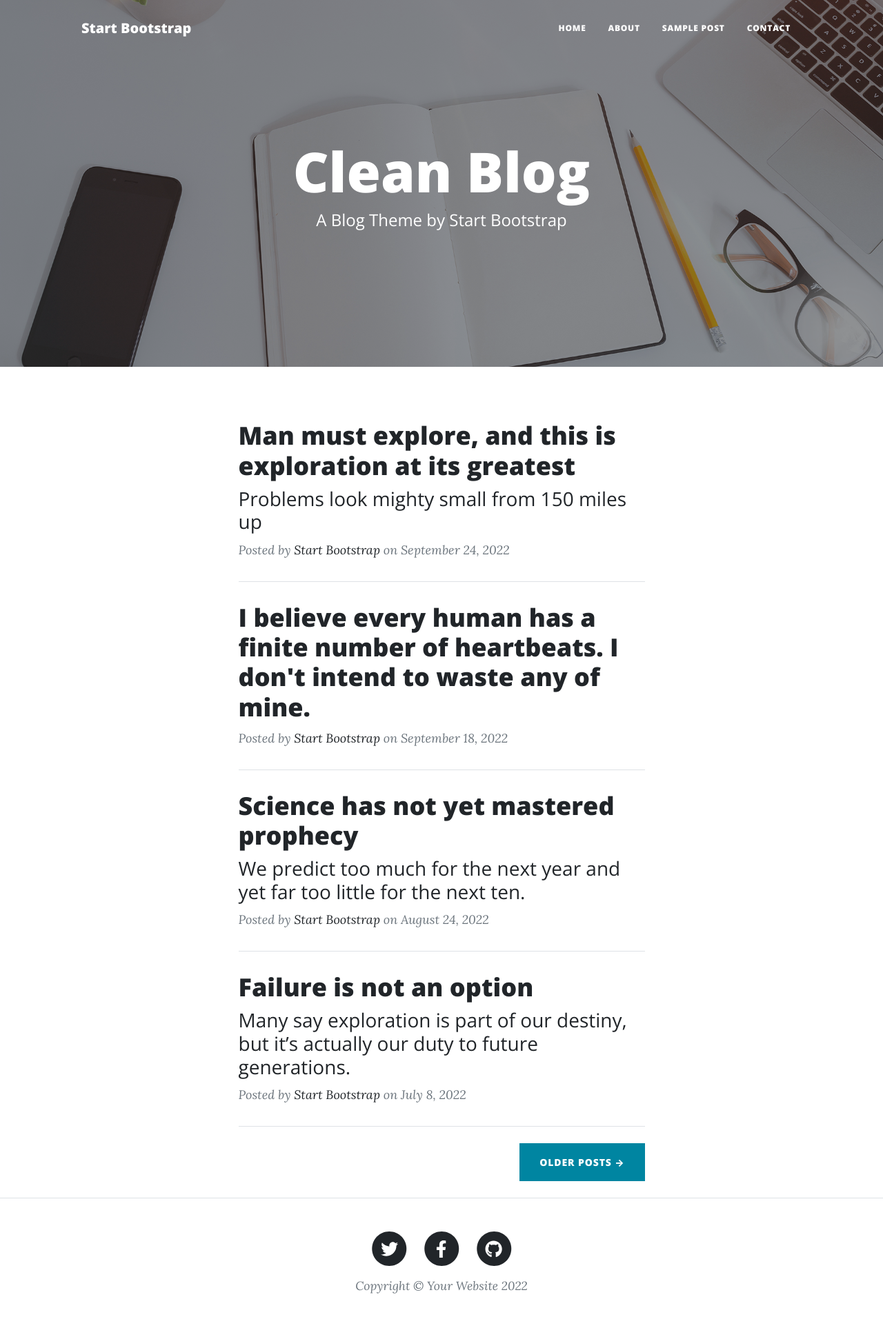
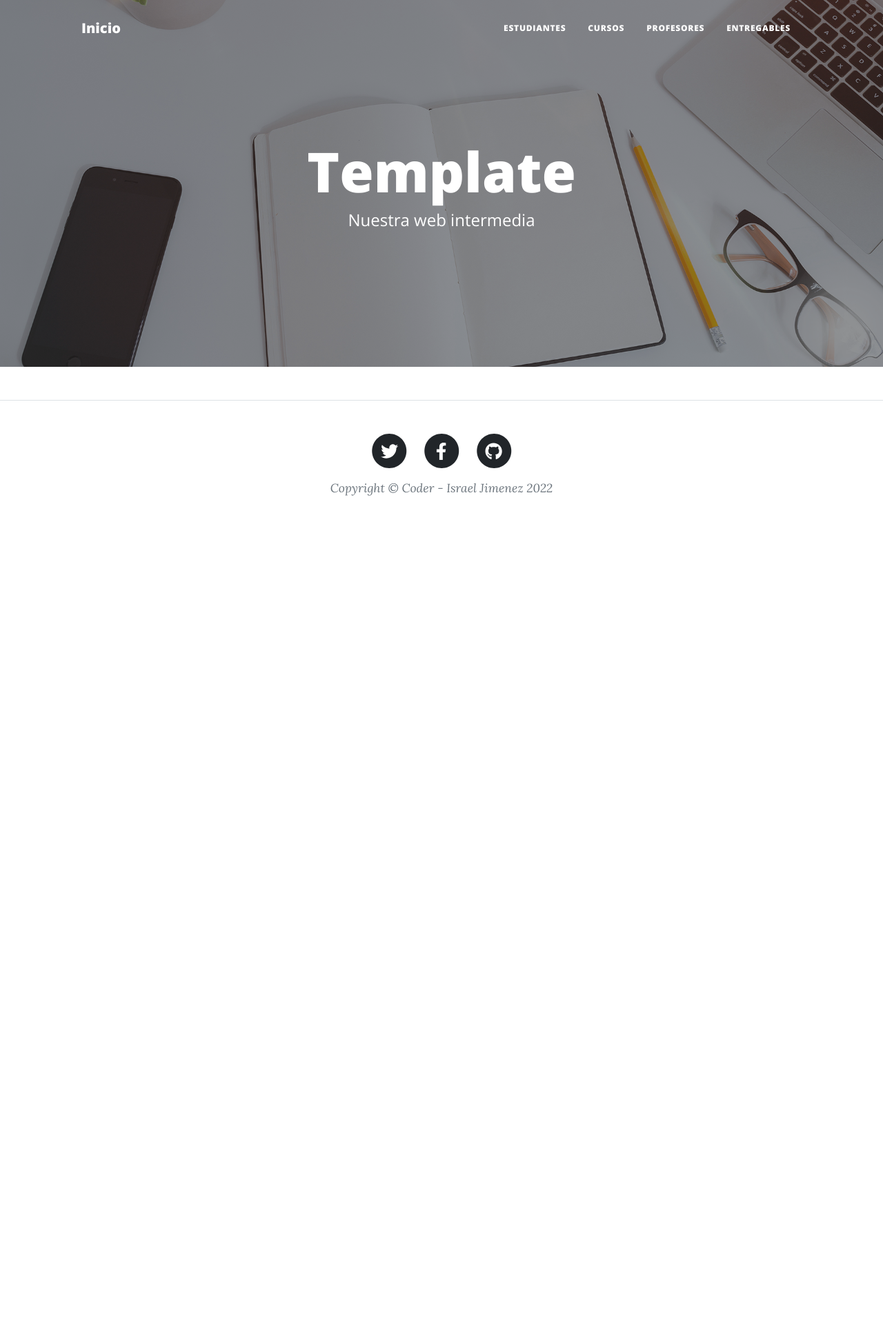
Before and after one commit to israeljimenez3108/proyectocoder, a Django app: template proyectocoder/appcoder/templates/appcoder/index.html in a window 1280 px wide. Shown: the whole page at 69% size. After the commit the page ends 719 px from the top, so only its background shows below. Run offline with Django 4.2, Linux system fonts and the light colour scheme; the template is opened without the code that fills it, so the values that code supplies are empty; some libraries are stand-ins or nearby versions.

Commit message:
FIX -- Depuracion de template

```diff
--- a/proyectocoder/appcoder/templates/appcoder/index.html
+++ b/proyectocoder/appcoder/templates/appcoder/index.html
@@ -1,11 +1,12 @@
 <!DOCTYPE html>
 <html lang="en">
     <head>
+        {% load static %}
         <meta charset="utf-8" />
         <meta name="viewport" content="width=device-width, initial-scale=1, shrink-to-fit=no" />
         <meta name="description" content="" />
         <meta name="author" content="" />
-        <title>Clean Blog - Start Bootstrap Theme</title>
+        <title>Proyecto Coder</title>
         <link rel="icon" type="image/x-icon" href="assets/favicon.ico" />
         <!-- Font Awesome icons (free version)-->
         <script src="https://use.fontawesome.com/releases/v6.1.0/js/all.js" crossorigin="anonymous"></script>
@@ -13,102 +14,42 @@
         <link href="https://fonts.googleapis.com/css?family=Lora:400,700,400italic,700italic" rel="stylesheet" type="text/css" />
         <link href="https://fonts.googleapis.com/css?family=Open+Sans:300italic,400italic,600italic,700italic,800italic,400,300,600,700,800" rel="stylesheet" type="text/css" />
         <!-- Core theme CSS (includes Bootstrap)-->
-        <link href="css/styles.css" rel="stylesheet" />
+        <link href="{% static 'appcoder/css/styles.css' %}" rel="stylesheet" />
     </head>
     <body>
         <!-- Navigation-->
         <nav class="navbar navbar-expand-lg navbar-light" id="mainNav">
             <div class="container px-4 px-lg-5">
-                <a class="navbar-brand" href="index.html">Start Bootstrap</a>
+                <a class="navbar-brand" href="index.html">Inicio</a>
                 <button class="navbar-toggler" type="button" data-bs-toggle="collapse" data-bs-target="#navbarResponsive" aria-controls="navbarResponsive" aria-expanded="false" aria-label="Toggle navigation">
                     Menu
                     <i class="fas fa-bars"></i>
                 </button>
                 <div class="collapse navbar-collapse" id="navbarResponsive">
                     <ul class="navbar-nav ms-auto py-4 py-lg-0">
-                        <li class="nav-item"><a class="nav-link px-lg-3 py-3 py-lg-4" href="index.html">Home</a></li>
-                        <li class="nav-item"><a class="nav-link px-lg-3 py-3 py-lg-4" href="about.html">About</a></li>
-                        <li class="nav-item"><a class="nav-link px-lg-3 py-3 py-lg-4" href="post.html">Sample Post</a></li>
-                        <li class="nav-item"><a class="nav-link px-lg-3 py-3 py-lg-4" href="contact.html">Contact</a></li>
+                        <li class="nav-item"><a class="nav-link px-lg-3 py-3 py-lg-4" href="#">Estudiantes</a></li>
+                        <li class="nav-item"><a class="nav-link px-lg-3 py-3 py-lg-4" href="#">Cursos</a></li>
+                        <li class="nav-item"><a class="nav-link px-lg-3 py-3 py-lg-4" href="#">Profesores</a></li>
+                        <li class="nav-item"><a class="nav-link px-lg-3 py-3 py-lg-4" href="#">Entregables</a></li>
                     </ul>
                 </div>
             </div>
         </nav>
         <!-- Page Header-->
-        <header class="masthead" style="background-image: url('assets/img/home-bg.jpg')">
+        <header class="masthead" style="background-image: url({% static 'appcoder/assets/img/home-bg.jpg' %})">
             <div class="container position-relative px-4 px-lg-5">
                 <div class="row gx-4 gx-lg-5 justify-content-center">
                     <div class="col-md-10 col-lg-8 col-xl-7">
                         <div class="site-heading">
-                            <h1>Clean Blog</h1>
-                            <span class="subheading">A Blog Theme by Start Bootstrap</span>
+                            <h1>Template</h1>
+                            <span class="subheading">Nuestra web intermedia</span>
                         </div>
                     </div>
                 </div>
             </div>
         </header>
         <!-- Main Content-->
-        <div class="container px-4 px-lg-5">
-            <div class="row gx-4 gx-lg-5 justify-content-center">
-                <div class="col-md-10 col-lg-8 col-xl-7">
-                    <!-- Post preview-->
-                    <div class="post-preview">
-                        <a href="post.html">
-                            <h2 class="post-title">Man must explore, and this is exploration at its greatest</h2>
-                            <h3 class="post-subtitle">Problems look mighty small from 150 miles up</h3>
-                        </a>
-                        <p class="post-meta">
-                            Posted by
-                            <a href="#!">Start Bootstrap</a>
-                            on September 24, 2022
-                        </p>
-                    </div>
-                    <!-- Divider-->
-                    <hr class="my-4" />
-                    <!-- Post preview-->
-                    <div class="post-preview">
-                        <a href="post.html"><h2 class="post-title">I believe every human has a finite number of heartbeats. I don't intend to waste any of mine.</h2></a>
-                        <p class="post-meta">
-                            Posted by
-                            <a href="#!">Start Bootstrap</a>
-                            on September 18, 2022
-                        </p>
-                    </div>
-                    <!-- Divider-->
-                    <hr class="my-4" />
-                    <!-- Post preview-->
-                    <div class="post-preview">
-                        <a href="post.html">
-                            <h2 class="post-title">Science has not yet mastered prophecy</h2>
-                            <h3 class="post-subtitle">We predict too much for the next year and yet far too little for the next ten.</h3>
-                        </a>
-                        <p class="post-meta">
-                            Posted by
-                            <a href="#!">Start Bootstrap</a>
-                            on August 24, 2022
-                        </p>
-                    </div>
-                    <!-- Divider-->
-                    <hr class="my-4" />
-                    <!-- Post preview-->
-                    <div class="post-preview">
-                        <a href="post.html">
-                            <h2 class="post-title">Failure is not an option</h2>
-                            <h3 class="post-subtitle">Many say exploration is part of our destiny, but it’s actually our duty to future generations.</h3>
-                        </a>
-                        <p class="post-meta">
-                            Posted by
-                            <a href="#!">Start Bootstrap</a>
-                            on July 8, 2022
-                        </p>
-                    </div>
-                    <!-- Divider-->
-                    <hr class="my-4" />
-                    <!-- Pager-->
-                    <div class="d-flex justify-content-end mb-4"><a class="btn btn-primary text-uppercase" href="#!">Older Posts →</a></div>
-                </div>
-            </div>
-        </div>
+
         <!-- Footer-->
         <footer class="border-top">
             <div class="container px-4 px-lg-5">
@@ -116,7 +57,7 @@
                     <div class="col-md-10 col-lg-8 col-xl-7">
                         <ul class="list-inline text-center">
                             <li class="list-inline-item">
-                                <a href="#!">
+                                <a href="https://twitter.com/dragonsoy">
                                     <span class="fa-stack fa-lg">
                                         <i class="fas fa-circle fa-stack-2x"></i>
                                         <i class="fab fa-twitter fa-stack-1x fa-inverse"></i>
@@ -124,7 +65,7 @@
                                 </a>
                             </li>
                             <li class="list-inline-item">
-                                <a href="#!">
+                                <a href="https://www.facebook.com/israeljimenez.developer/">
                                     <span class="fa-stack fa-lg">
                                         <i class="fas fa-circle fa-stack-2x"></i>
                                         <i class="fab fa-facebook-f fa-stack-1x fa-inverse"></i>
@@ -132,7 +73,7 @@
                                 </a>
                             </li>
                             <li class="list-inline-item">
-                                <a href="#!">
+                                <a href="https://github.com/israeljimenez3108/">
                                     <span class="fa-stack fa-lg">
                                         <i class="fas fa-circle fa-stack-2x"></i>
                                         <i class="fab fa-github fa-stack-1x fa-inverse"></i>
@@ -140,7 +81,7 @@
                                 </a>
                             </li>
                         </ul>
-                        <div class="small text-center text-muted fst-italic">Copyright &copy; Your Website 2022</div>
+                        <div class="small text-center text-muted fst-italic">Copyright &copy; Coder - Israel Jimenez 2022</div>
                     </div>
                 </div>
             </div>
@@ -148,6 +89,6 @@
         <!-- Bootstrap core JS-->
         <script src="https://cdn.jsdelivr.net/npm/bootstrap@5.1.3/dist/js/bootstrap.bundle.min.js"></script>
         <!-- Core theme JS-->
-        <script src="js/scripts.js"></script>
+        <script src="{% static 'appcoder/js/scripts.js' %}"></script>
     </body>
 </html>
--- a/proyectocoder/appcoder/views.py
+++ b/proyectocoder/appcoder/views.py
@@ -6,7 +6,7 @@ from appcoder.models import Curso
 # Create your views here.
 
 def inicio(request):
-    return render(request, "appcoder/inicio.html")
+    return render(request, "appcoder/index.html")
 
 def cursos(request):
     return HttpResponse("Estas en cursos")
```
